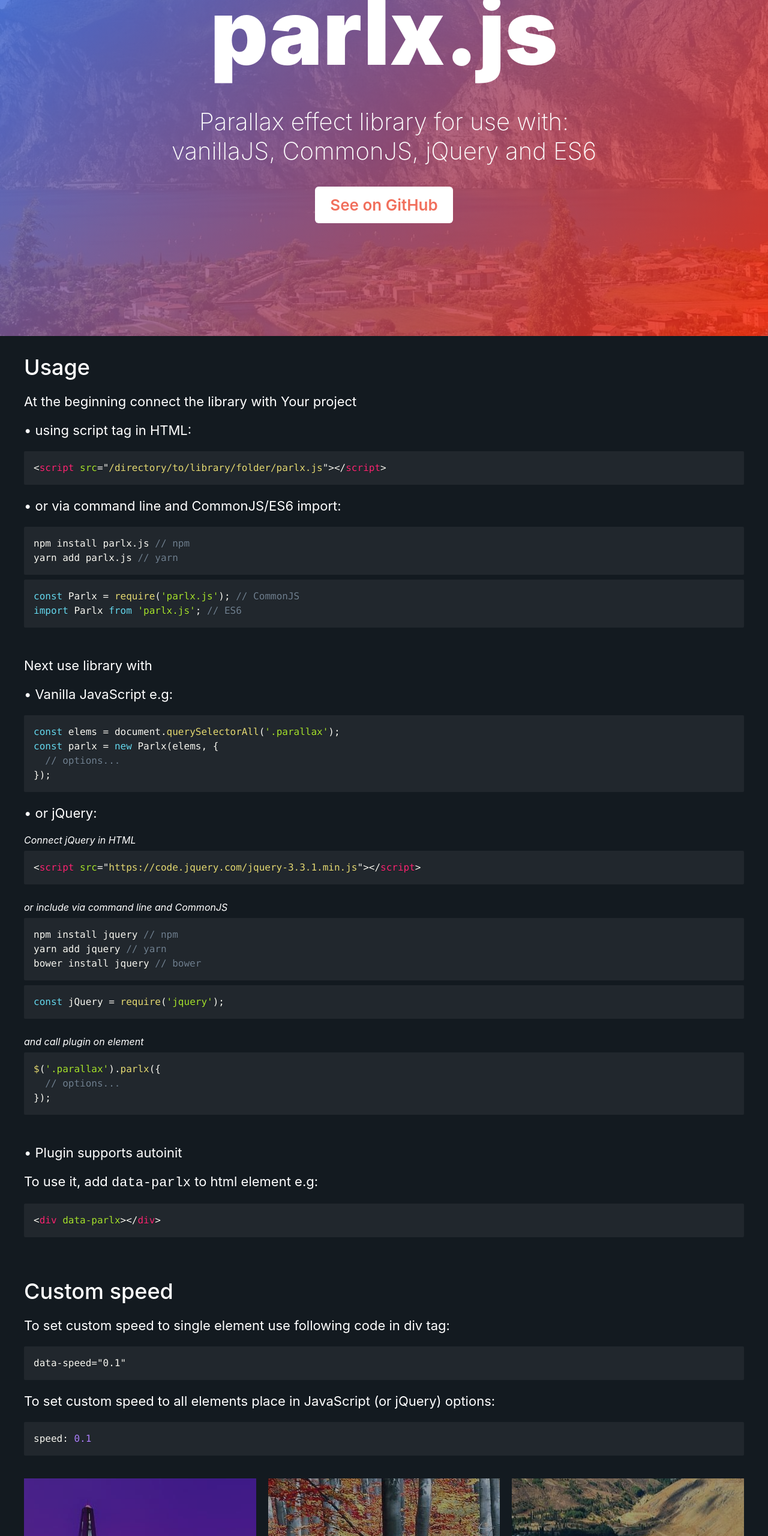
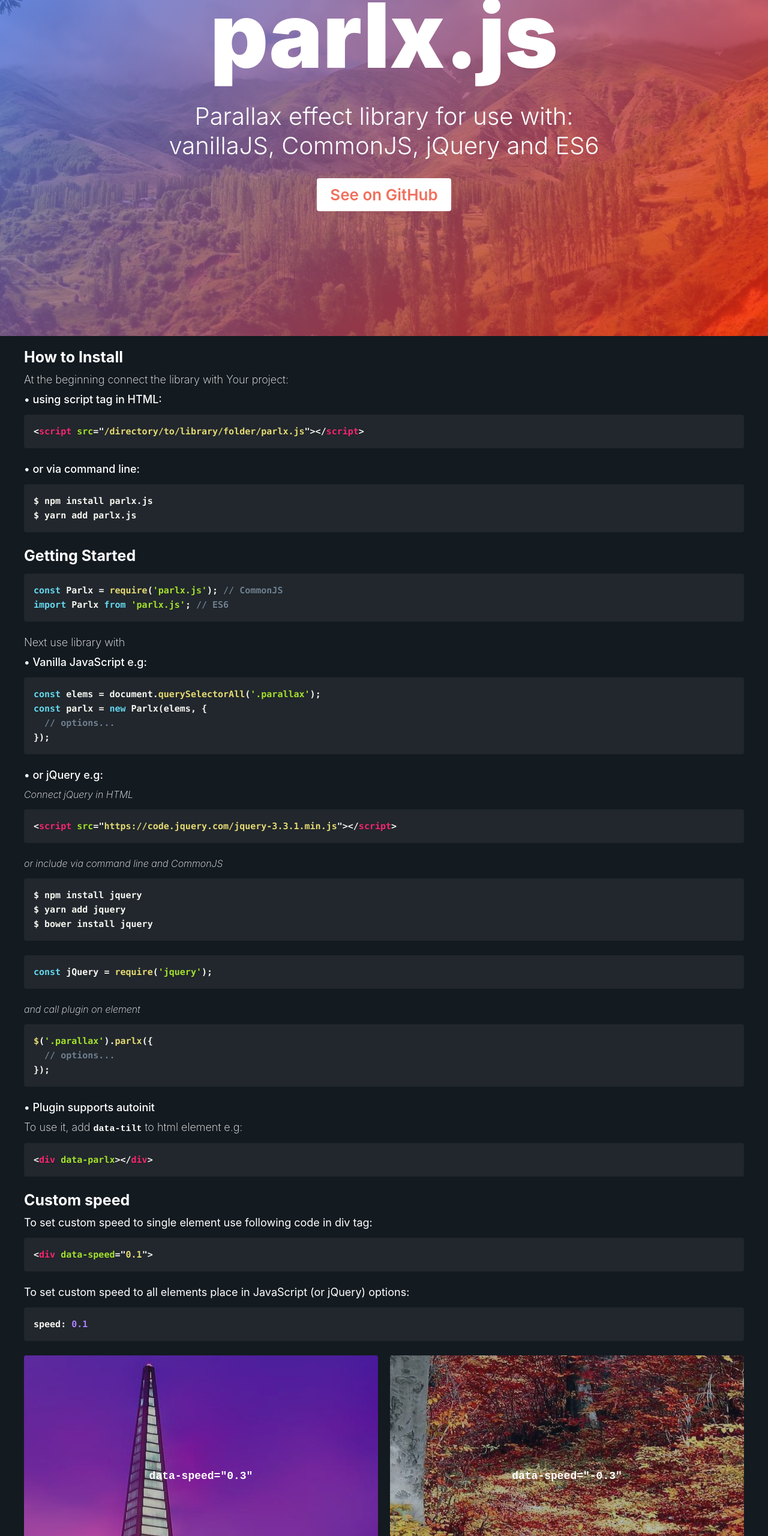
Before and after one commit to parlx-js/parlx.js, a website: page index.html in a window 1280 px wide. Shown: the part 240-2800 px from the top of the page at 60% size. Drawn offline with Linux system fonts and the light colour scheme.

Commit message:
Upadate demo page

```diff
--- a/demo/css/style.css
+++ b/demo/css/style.css
@@ -1,52 +1,66 @@
 html, body {
-  font-family: -apple-system, BlinkMacSystemFont, "Segoe UI", Roboto, Helvetica, Arial, sans-serif, "Apple Color Emoji", "Segoe UI Emoji", "Segoe UI Symbol";
-  padding: 0;
-  margin: 0; }
+  font-family: -apple-system, BlinkMacSystemFont, "Segoe UI", Roboto, Helvetica, Arial, sans-serif, "Apple Color Emoji", "Segoe UI Emoji", "Segoe UI Symbol"; }
 
 body {
   background-color: #131a20;
   color: #fff; }
 
 *,
-*:before,
-*:after {
+*::before,
+*::after {
+  margin: 0;
+  padding: 0;
   -webkit-box-sizing: border-box;
   box-sizing: border-box; }
 
 h1 {
   font-weight: 900;
-  margin: 0px;
+  margin-bottom: 20px;
   text-align: center;
   font-size: 150px; }
 
 h2 {
-  margin-bottom: 50px;
-  font-weight: 200;
+  margin-bottom: 30px;
+  font-weight: 300;
   font-size: 40px; }
 
 h3 {
-  margin: 0px;
-  font-size: 36px;
+  font-weight: 700;
+  font-size: 25px; }
+
+code {
+  font-weight: 700;
+  font-size: 15px; }
+
+.parallax code {
+  font-size: 18px; }
+
+.light {
+  font-weight: 200; }
+
+.heavy {
   font-weight: 500; }
 
 .title {
+  position: relative;
   padding: 0 20px; }
 
 .title a {
+  display: inline-block;
   font-weight: 600;
   text-decoration: none;
-  border-radius: 6px;
+  border-radius: 4px;
   font-size: 26px;
   background-color: #fff;
   color: #f16f5c;
-  padding: 15px 25px; }
+  padding: 12px 22px; }
 
 .parallax h3 {
-  margin: 0px;
   position: absolute; }
 
 p {
-  font-size: 22px; }
+  margin: 12px 0;
+  font-size: 18px; }
 
 .parallax > img {
   position: absolute; }
@@ -54,21 +68,33 @@
 .title {
   z-index: 1000; }
 
+pre {
+  margin-top: 15px !important;
+  margin-bottom: 24px !important; }
+
+.content {
+  margin-bottom: 34px; }
+
+.split-view .parallax {
+  border-radius: 4px; }
+
+.content,
 .desc, .front {
-  margin: 0 auto;
+  max-width: 1200px;
   width: calc(100% - 60px);
-  max-width: 1200px;
-  padding: 30px 0px; }
+  position: relative;
+  margin: 20px auto; }
 
 .split-view {
-  margin: 0 auto;
+  margin: 20px auto;
+  width: calc(100% - 60px);
   max-width: 1200px;
   display: -webkit-box;
   display: -ms-flexbox;
   display: flex; }
 
-.three .split {
-  width: calc(100% / 3 - 10px);
+.one .split {
+  width: 100%;
   margin: 0 10px; }
 
 .two .split {
@@ -100,30 +126,36 @@
 
 .header .shadow {
   background: linear-gradient(135deg, #f16f5c 0%, #347cf7 0%, #f6290c 99%, #e73827 100%);
-  opacity: 0.85; }
+  opacity: 0.8; }
 
 .shadow {
-  background-color: #131a20;
+  background-color: #21272d;
   height: 100%;
   width: 100%;
   position: absolute;
-  opacity: 0.4; }
+  opacity: 0.3; }
 
 @media screen and (max-width: 980px) {
   .split-view {
     display: block; }
-  .split, .two .split, .three .split {
-    margin: 20px 0;
+  .split, .two .split {
+    margin: 20px auto;
     width: 100%; } }
 
 @media screen and (max-width: 740px) {
+  .content,
+  .split-view,
+  .desc, .front {
+    width: calc(100% - 40px); }
+  .title a {
+    font-size: 20px; }
   h1 {
     font-size: 20vw; }
   h2 {
-    font-size: 24px; } }
+    font-size: 20px; } }
 
-/* PrismJS 1.13.0
-http://prismjs.com/download.html#themes=prism-okaidia&languages=markup+css+clike+javascript */
+/* PrismJS 1.14.0
+http://prismjs.com/download.html#themes=prism-okaidia&languages=markup+css+clike+javascript&plugins=command-line */
 /**
  * okaidia theme for JavaScript, CSS and HTML
  * Loosely based on Monokai textmate theme by http://www.monokai.nl/
@@ -154,7 +186,7 @@
   padding: 1em;
   margin: .5em 0;
   overflow: auto;
-  border-radius: 2px; }
+  border-radius: 4px; }
 
 :not(pre) > code[class*="language-"],
 pre[class*="language-"] {
@@ -226,3 +258,31 @@
 
 .token.entity {
   cursor: help; }
+
+.command-line-prompt {
+  border-right: 1px solid #999;
+  display: block;
+  float: left;
+  font-size: 100%;
+  letter-spacing: -1px;
+  margin-right: 1em;
+  pointer-events: none;
+  -webkit-user-select: none;
+  -moz-user-select: none;
+  -ms-user-select: none;
+  user-select: none; }
+
+.command-line-prompt > span:before {
+  color: #999;
+  content: ' ';
+  display: block;
+  padding-right: 0.8em; }
+
+.command-line-prompt > span[data-user]:before {
+  content: "[" attr(data-user) "@" attr(data-host) "] $"; }
+
+.command-line-prompt > span[data-user="root"]:before {
+  content: "[" attr(data-user) "@" attr(data-host) "] #"; }
+
+.command-line-prompt > span[data-prompt]:before {
+  content: attr(data-prompt); }
--- a/index.html
+++ b/index.html
@@ -10,9 +10,9 @@
   </head>
 
   <body>
-    <section class="parlx">
+    <div class="parlx">
       <div class="parallax header" data-height="auto" data-speed="-0.6">
-        <img src="./demo/images/view.jpg" alt="view">
+        <img src="./demo/images/valley.jpg" alt="view">
         <div class="title">
           <h1>parlx.js</h1>
           <h2>Parallax effect library for use with:<br>vanillaJS, CommonJS, jQuery and ES6</h2>
@@ -20,74 +20,73 @@
         </div>
         <div class="shadow"></div>
       </div>
-    </section>
+    </div>
 
-    <section class="desc">
+    <section>
       <div>
-        <h3>Usage</h3>
-        <p>At the beginning connect the library with Your project</p>
-        <p>&bull; using script tag in HTML:</p>
+        <div class="content">
+          <h3>How to Install</h3>
+          <p class="light">At the beginning connect the library with Your project:</p>
+          <p class="heavy">• using script tag in HTML:</p>
           <pre class="language-html"><code>&#60;script src="/directory/to/library/folder/parlx.js"&#62;&#60;/script&#62;</code></pre>
-        <p>&bull; or via command line and CommonJS/ES6 import:</p>
-        <pre class="language-javascript"><code>npm install parlx.js // npm<br>
-yarn add parlx.js // yarn</code></pre>
-        <pre class="language-javascript"><code>const Parlx = require('parlx.js'); // CommonJS<br>
+
+          <p class="heavy">• or via command line:</p>
+          <pre class="language-javascript"><code>$ npm install parlx.js
+$ yarn add parlx.js</code></pre>
+        </div>
+
+        <div class="content">
+          <h3>Getting Started</h3>
+          <pre class="language-javascript"><code>const Parlx = require('parlx.js'); // CommonJS
 import Parlx from 'parlx.js'; // ES6</code></pre>
-        <br>
 
-        <p>Next use library with</p>
-        <p>&bull; Vanilla JavaScript e.g:</p>
+          <p class="light">Next use library with</p>
+          <p class="heavy">• Vanilla JavaScript e.g:</p>
           <pre class="language-javascript"><code>const elems = document.querySelectorAll('.parallax');
 const parlx = new Parlx(elems, {
   // options...
 });</code></pre>
-        <p>&bull; or jQuery:</p>
 
-        <i>Connect jQuery in HTML</i>
+          <p class="heavy">• or jQuery e.g:</p>
+          <i class="light">Connect jQuery in HTML</i>
           <pre class="language-html"><code>&#60;script src="https://code.jquery.com/jquery-3.3.1.min.js"&#62;&#60;/script&#62;</code></pre>
 
-        <br>
-        <i>or include via command line and CommonJS</i>
-        <pre class="language-javascript"><code>npm install jquery // npm<br>
-yarn add jquery // yarn<br>
-bower install jquery // bower</code></pre>
+          <i class="light">or include via command line and CommonJS</i>
+          <pre class="language-javascript"><code>$ npm install jquery
+$ yarn add jquery
+$ bower install jquery</code></pre>
 
           <pre class="language-javascript"><code>const jQuery = require('jquery');</code></pre>
-        <br>
-        <i>and call plugin on element</i>
+          <i class="light">and call plugin on element</i>
           <pre class="language-javascript"><code>$('.parallax').parlx({
   // options...
 });</code></pre>
-        <br>
-        <p>&bull; Plugin supports autoinit</p>
-        <p>To use it, add <code>data-parlx</code> to html element e.g:</p>
+
+          <p class="heavy">• Plugin supports autoinit</p>
+
+          <p class="light">To use it, add <code>data-tilt</code> to html element e.g:</p>
           <pre class="language-html"><code>&#60;div data-parlx&#62;&#60;/div&#62;</code></pre>
+        </div>
       </div>
     </section>
 
     <section class="front">
       <h3>Custom speed</h3>
       <p>To set custom speed to single element use following code in div tag:</p>
-      <pre class="language-html"><code>data-speed="0.1"</code></pre>
+      <pre class="language-html"><code>&#60;div data-speed="0.1"></code></pre>
       <p>To set custom speed to all elements place in JavaScript (or jQuery) options:</p>
       <pre class="language-javascript"><code>speed: 0.1</code></pre>
     </section>
 
-    <section class="split-view three">
+    <section class="split-view two">
       <div class="parallax split">
         <img src="./demo/images/san-francisco.jpg" alt="san-francisco">
         <p class="title"><code>data-speed="0.3"</code></p>
         <div class="shadow"></div>
       </div>
 
-      <div class="parallax split" data-speed="0">
-        <img src="./demo/images/fall.jpg" alt="fall">
-        <p class="title"><code>data-speed="0"</code></p>
-        <div class="shadow"></div>
-      </div>
-
       <div class="parallax split" data-speed="-0.3">
-        <img src="./demo/images/turkey.jpg" alt="turkey">
+        <img src="./demo/images/fall.jpg" alt="turkey">
         <p class="title"><code>data-speed="-0.3"</code></p>
         <div class="shadow"></div>
       </div>
@@ -96,7 +95,7 @@
     <section class="front">
       <h3>Custom height</h3>
       <p>To set custom height to single element use following code in div tag:</p>
-      <pre class="language-html"><code>data-height="700px"</code></pre>
+      <pre class="language-html"><code>&#60;div data-height="700px"></code></pre>
       <p>To set custom height to all elements place in JavaScript (or jQuery) options:</p>
       <pre class="language-javascript"><code>height: '700px'</code></pre>
     </section>
@@ -104,13 +103,13 @@
     <section class="front">
       <h3>Disable parallax effect on mobile</h3>
       <p>To disable parallax effect on mobile on single element use following code in div tag:</p>
-      <pre class="language-html"><code>data-mobile="false"</code></pre>
+      <pre class="language-html"><code>&#60;div data-mobile="false"></code></pre>
       <p>To disable parallax effect on all elements place in JavaScript (or jQuery) options:</p>
       <pre class="language-javascript"><code>mobile: false</code></pre>
     </section>
 
-    <section class="parlx">
-      <div class="parallax" data-mobile="false">
+    <section class="split-view one">
+      <div class="parallax split" data-mobile="false">
         <img src="./demo/images/architecture.jpg" alt="architecture">
         <p class="title"><code>data-mobile="false"</code></p>
         <div class="shadow"></div>
@@ -125,7 +124,7 @@
       <pre class="language-javascript"><code>direction: 'vertical'</code></pre>
     </section>
 
-    <section class="split-view three">
+    <section class="split-view two">
       <div class="parallax split">
         <img src="./demo/images/einkorn.jpg" alt="einkorn">
         <p class="title"><code>data-direction="vertical"</code></p>
@@ -137,7 +136,9 @@
         <p class="title"><code>data-direction="horizontal"</code></p>
         <div class="shadow"></div>
       </div>
+    </section>
 
+    <section class="split-view one">
       <div class="parallax split" data-direction="diagonal">
         <img src="./demo/images/earth.jpg" alt="earth">
         <p class="title"><code>data-direction="diagonal"</code></p>
@@ -148,7 +149,7 @@
     <section class="front">
       <h3>Set parallax effect to background image or div</h3>
       <p>To set type of parallax effect use following code in div tag:</p>
-      <pre class="language-html"><code>data-type="background"</code></pre>
+      <pre class="language-html"><code>&#60;div data-type="background"></code></pre>
       <p>To set type of parallax effect on all elements place in JavaScript (or jQuery) options:</p>
       <pre class="language-javascript"><code>type: 'background'</code></pre>
     </section>
```
Also changed, not shown: README.md, demo/images/turkey.jpg (deleted). Lines whose indentation alone changed are shown as unchanged.
